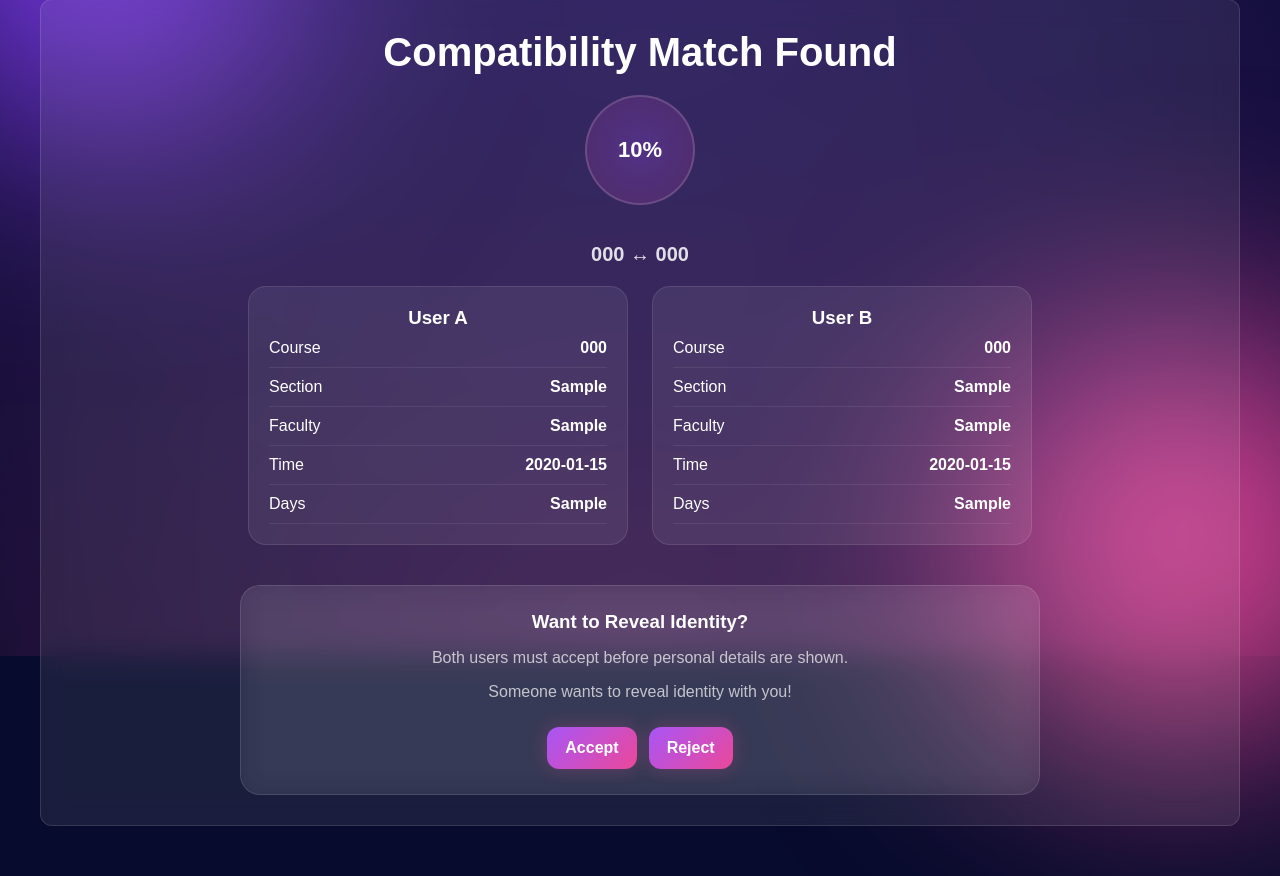
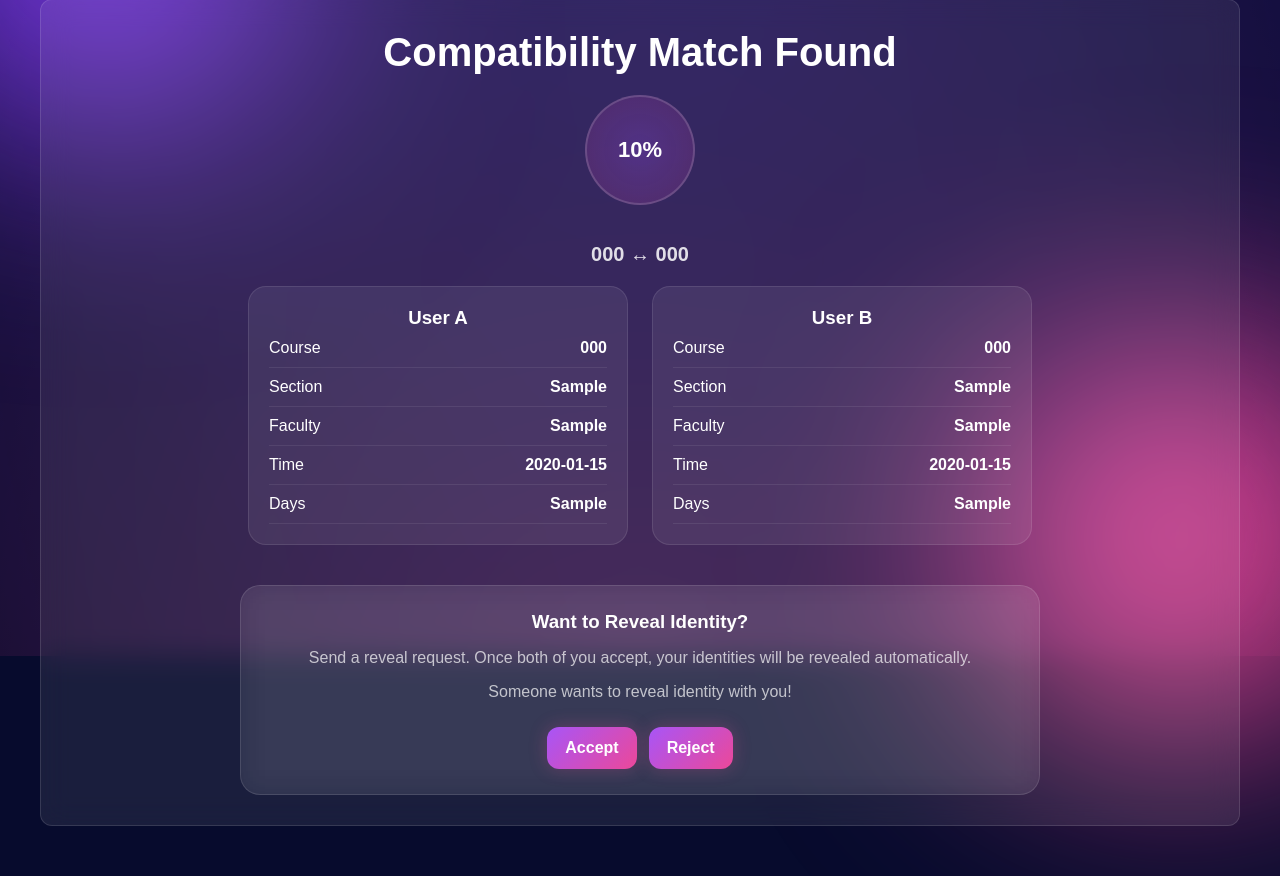
Before and after one commit to Nusrat-Nawal/SlotMate, a Django app: page /match/1/ in a window 1280 px wide. Shown: the part 164-1040 px from the top of the page. Run offline with Django 5.2, Linux system fonts and the light colour scheme; a user stored in the database is signed in; tables that the repository leaves empty hold one stand-in row (values such as "Sample post").

Commit message:
Fix Reveal Request and send reject notification

```diff
--- a/slotmate_backend/slotmate_app/views.py
+++ b/slotmate_backend/slotmate_app/views.py
@@ -35,6 +35,7 @@ def index(request):
             successful_matches += 1
 
     active_requests = SlotRequest.objects.filter(user=request.user , status="Pending").count()
+    completed_swaps = SlotRequest.objects.filter(user=request.user, status="Completed").count()
 
     success_rate = (
         (successful_matches / total_matches) * 100
@@ -49,6 +50,7 @@ def index(request):
         "matches": top_matches,
         "active_requests": active_requests,
         "total_matches": total_matches,
+        "completed_swaps": completed_swaps,
         "successful_matches": successful_matches,
         "overall_match": round(success_rate, 1),
         "insight": insight,
@@ -265,7 +267,7 @@ def create_request_page(request):
         all_requests = SlotRequest.objects.filter(
           user__studentprofile__university=request.user.studentprofile.university,
           user__studentprofile__department=request.user.studentprofile.department
-)         .exclude(user=request.user)
+        ).exclude(user=request.user).exclude(status="Completed")
 
        # generate matches
         for other in all_requests:
@@ -324,6 +326,7 @@ def my_requests_page(request):
 
     return render(request, "my-requests.html", {
         "requests": user_requests
+
     })
 
 @login_required
@@ -355,9 +358,19 @@ def delete_multiple(request):
 
 @login_required
 def matches_list_page(request):
+    filter_type = request.GET.get("filter")
     matches = Match.objects.filter(
         Q(user_a=request.user) | Q(user_b=request.user)
     ).order_by("-mutual_score")
+
+    if filter_type == "successful":
+        successful_ids = []
+        for m in matches:
+            reveal_a = RevealRequest.objects.filter(match=m, sender=m.user_a).first()
+            reveal_b = RevealRequest.objects.filter(match=m, sender=m.user_b).first()
+            if reveal_a and reveal_b and reveal_a.status == "accepted" and reveal_b.status == "accepted":
+                successful_ids.append(m.id)
+        matches = matches.filter(id__in=successful_ids)
 
     return render(request, "matches.html", {
         "matches": matches
@@ -509,6 +522,7 @@ def send_reveal_request(request, match_id):
         )
 
     return redirect(f"/match/{match.id}/")
+
 @login_required
 def accept_reveal(request, reveal_id):
     obj = get_object_or_404(RevealRequest, id=reveal_id)
@@ -521,32 +535,60 @@ def accept_reveal(request, reveal_id):
         reveal_a = RevealRequest.objects.filter(match=match, sender=match.user_a).first()
         reveal_b = RevealRequest.objects.filter(match=match, sender=match.user_b).first()
 
-        both_accepted = (
-            reveal_a and reveal_a.status == "accepted" and
-            reveal_b and reveal_b.status == "accepted"
-        )
+        if reveal_a and reveal_b:
+            if reveal_a.status == "accepted" and reveal_b.status == "accepted":
+                # Both accepted — reveal identity
+                match.request_a.status = "Completed"
+                match.request_a.save()
+                match.request_b.status = "Completed"
+                match.request_b.save()
 
-        if both_accepted:
-            Notification.objects.create(
-                user=obj.sender,
-                message="Both accepted! Identity is now revealed.",
-                notification_type="reveal_accepted",
-                related_id=match.id
-            )
-            Notification.objects.create(
-                user=request.user,
-                message="Both accepted! Identity is now revealed.",
-                notification_type="reveal_accepted",
-                related_id=match.id
-            )
+                Notification.objects.create(
+                  user=obj.sender,
+                  message="Both accepted! Identity is now revealed.",
+                  notification_type="reveal_accepted",
+                  related_id=match.id
+                )
+                Notification.objects.create(
+                  user=request.user,
+                  message="Both accepted! Identity is now revealed.",
+                  notification_type="reveal_accepted",
+                  related_id=match.id
+                )
         else:
+            if not reveal_b and reveal_a and reveal_a.sender == obj.sender:
+                RevealRequest.objects.create(
+                    match=match,
+                    sender=request.user,  # from User B
+                    receiver=obj.sender,   # to User A
+                    status="accepted"      # Automatically accept
+                )
+                reveal_a.refresh_from_db()
+                if reveal_a.status == "accepted":
+                    match.request_a.status = "Completed"
+                    match.request_a.save()
+                    match.request_b.status = "Completed"
+                    match.request_b.save()
 
-            Notification.objects.create(
-                user=obj.sender,
-                message="Your reveal request was accepted! Waiting for you to accept theirs.",
-                notification_type="reveal_accepted",
-                related_id=match.id
-            )
+                    Notification.objects.create(
+                        user=obj.sender,
+                        message="Both accepted! Identity is now revealed.",
+                        notification_type="reveal_accepted",
+                        related_id=match.id
+                    )
+                    Notification.objects.create(
+                        user=request.user,
+                        message="Both accepted! Identity is now revealed.",
+                        notification_type="reveal_accepted",
+                        related_id=match.id
+                    )
+                else:
+                    Notification.objects.create(
+                        user=obj.sender,
+                        message=f"{request.user.get_full_name()} accepted your reveal request!",
+                        notification_type="reveal_accepted",
+                        related_id=match.id
+                    )
 
     return redirect(f"/match/{obj.match.id}/")
 
@@ -556,6 +598,12 @@ def reject_reveal(request, reveal_id):
     if obj.receiver == request.user:
         obj.status = "rejected"
         obj.save()
+        Notification.objects.create(
+            user=obj.sender,
+            message="Your reveal request was rejected.",
+            notification_type="reveal_rejected",
+            related_id=obj.match.id
+        )
     return redirect(f"/match/{obj.match.id}/")
 @login_required
 def respond_reveal_request(request, match_id):
--- a/slotmate_backend/slotmate_backend/settings.py
+++ b/slotmate_backend/slotmate_backend/settings.py
@@ -128,3 +128,5 @@ EMAIL_USE_TLS = True
 
 EMAIL_HOST_USER = 'slotmate10@gmail.com'
 EMAIL_HOST_PASSWORD = 'kfmiunaagaegzeix'  # Use an app password if you have 2FA enabled
+
+SESSION_COOKIE_AGE = 30 * 60
--- a/slotmate_backend/static/css/matches.css
+++ b/slotmate_backend/static/css/matches.css
@@ -268,6 +268,23 @@
     opacity:0.85;
 }
 
+.filter-banner {
+    font-size: 13px;
+    color: rgba(255,255,255,0.5);
+    padding: 8px 16px;
+    margin-bottom: 16px;
+    background: rgba(34,197,94,0.08);
+    border: 1px solid rgba(34,197,94,0.2);
+    border-radius: 8px;
+}
+.filter-banner a {
+    color: #22c55e;
+    text-decoration: none;
+}
+.card p{
+    justify-content: left;
+}
+
 @media (max-width: 600px){
   .container{
     padding: 15px;
--- a/slotmate_backend/templates/index.html
+++ b/slotmate_backend/templates/index.html
@@ -151,9 +151,9 @@
 
                     <div class="mini-card">
                         <div class="mini-icon"></div>
-                        <div class="mini-title">Successful</div> <br>
+                        <div class="mini-title">Successful Matches</div> <br>
                         <div class="mini-value">{{ successful_matches }}</div> <br>
-                        <a class="mini-link" href="/matches/">View All</a>
+                        <a class="mini-link" href="/matches/?filter=successful">View All</a>
                     </div>
 
                 </div>
--- a/slotmate_backend/templates/match-details.html
+++ b/slotmate_backend/templates/match-details.html
@@ -118,7 +118,7 @@
 
     {% else %}
         <h3>Want to Reveal Identity?</h3>
-        <p class="reveal-note">Both users must accept before personal details are shown.</p>
+        <p class="reveal-note">Send a reveal request. Once both of you accept, your identities will be revealed automatically.</p>
 
         {% if other_reveal and other_reveal.status == "pending" %}
 
--- a/slotmate_backend/templates/matches.html
+++ b/slotmate_backend/templates/matches.html
@@ -27,6 +27,12 @@
 </header>
 
 <main class="container">
+{% if request.GET.filter == "successful" %}
+    <div class="filter-banner">
+        Showing: Successful matches only &nbsp;
+        <a href="/matches/">Show All</a>
+    </div>
+{% endif %}
 
 {% if matches %}
 
```
Also changed, not shown: slotmate_backend/templates/profile.html (+9 -1 lines).
